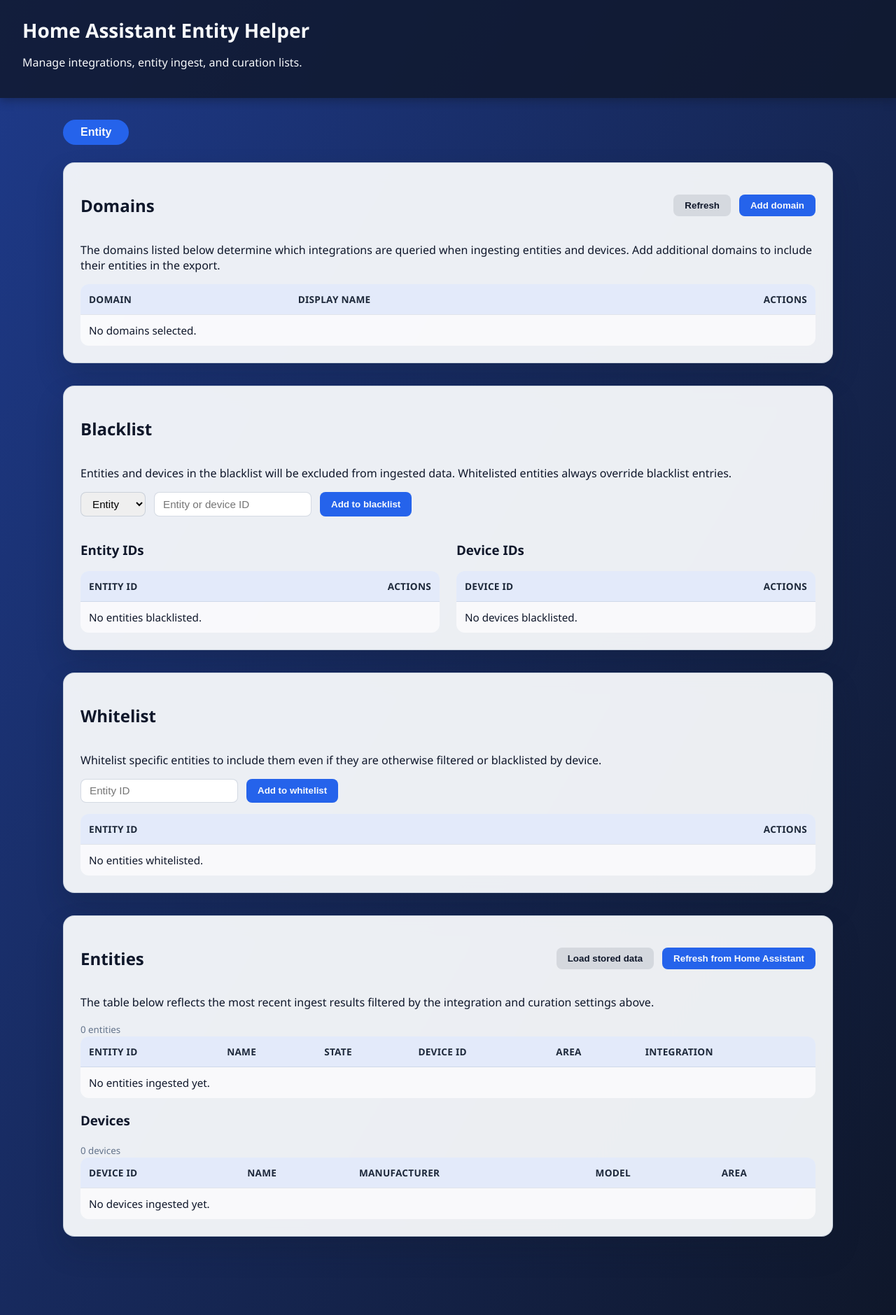
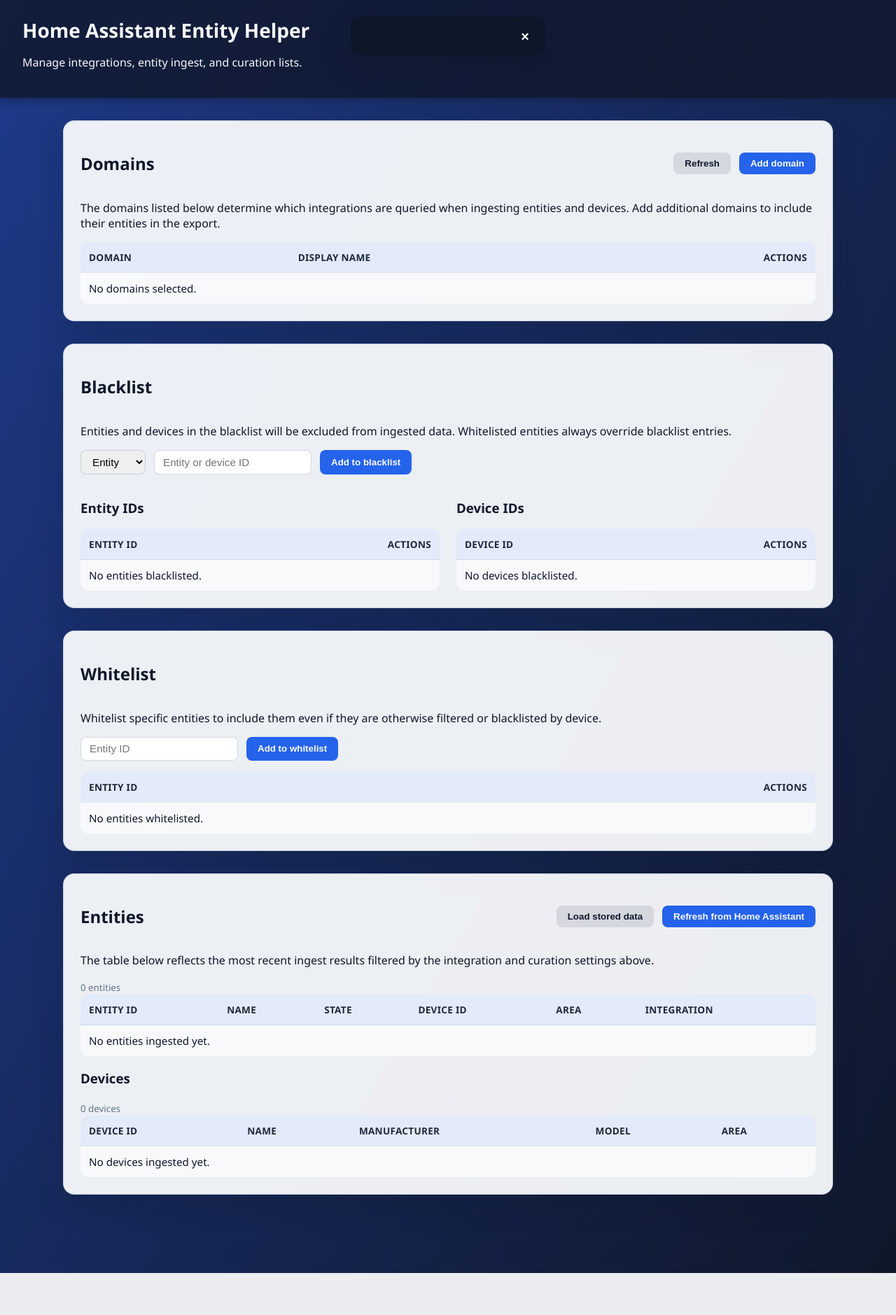
Before and after one commit to hummel22/hass, a FastAPI app: page / in a window 1280 px wide. Shown: the whole page at 70% size. After the commit the page ends 1819 px from the top, so only its background shows below. Run offline with FastAPI, Linux system fonts and the light colour scheme; data that the repository does not hold is empty.

Commit message:
Improve domain UI feedback and toast notifications

```diff
--- a/services/hass_helper/static/app.js
+++ b/services/hass_helper/static/app.js
@@ -1,4 +1,6 @@
-const statusEl = document.getElementById("status");
+const toastEl = document.getElementById("toast");
+const toastMessageEl = toastEl?.querySelector(".toast-message") ?? null;
+const toastCloseEl = toastEl?.querySelector(".toast-close") ?? null;
 let statusTimer;
 
 const state = {
@@ -10,24 +12,69 @@
   devices: [],
 };
 
+function setButtonLoading(button, loadingText = "Working…") {
+  if (!(button instanceof HTMLButtonElement)) return;
+  if (!button.dataset.originalLabel) {
+    button.dataset.originalLabel = button.textContent ?? "";
+  }
+  button.textContent = loadingText;
+  button.disabled = true;
+  button.classList.add("loading");
+}
+
+function clearButtonLoading(button) {
+  if (!(button instanceof HTMLButtonElement)) return;
+  const originalLabel = button.dataset.originalLabel ?? "";
+  button.textContent = originalLabel;
+  button.disabled = false;
+  button.classList.remove("loading");
+  delete button.dataset.originalLabel;
+}
+
+async function withButtonLoading(button, action, loadingText = "Working…") {
+  const target = button instanceof HTMLButtonElement ? button : null;
+  if (target) {
+    setButtonLoading(target, loadingText);
+  }
+  try {
+    return await action();
+  } finally {
+    if (target) {
+      clearButtonLoading(target);
+    }
+  }
+}
+
 function showStatus(message, type = "info", timeout = 5000) {
-  if (!statusEl) return;
+  if (!toastEl || !toastMessageEl) return;
   clearTimeout(statusTimer);
-  statusEl.textContent = message;
-  statusEl.classList.toggle("error", type === "error");
-  statusEl.hidden = false;
+  toastEl.setAttribute("role", type === "error" ? "alert" : "status");
+  toastEl.setAttribute("aria-live", type === "error" ? "assertive" : "polite");
+  toastMessageEl.textContent = message;
+  toastEl.classList.toggle("toast--error", type === "error");
+  toastEl.classList.toggle("toast--info", type !== "error");
+  toastEl.hidden = false;
+  if (type === "error") {
+    timeout = 0;
+  }
   if (timeout > 0) {
     statusTimer = setTimeout(() => {
-      statusEl.hidden = true;
+      hideStatus();
     }, timeout);
   }
 }
 
 function hideStatus() {
-  if (!statusEl) return;
+  if (!toastEl || !toastMessageEl) return;
   clearTimeout(statusTimer);
-  statusEl.hidden = true;
+  toastEl.hidden = true;
+  toastMessageEl.textContent = "";
+  toastEl.classList.remove("toast--error", "toast--info");
+  toastEl.setAttribute("role", "status");
+  toastEl.setAttribute("aria-live", "polite");
 }
+
+toastCloseEl?.addEventListener("click", () => hideStatus());
 
 async function fetchJson(url, options = {}) {
   const response = await fetch(url, {
@@ -363,10 +410,11 @@
 }
 
 function setupEventHandlers() {
-  document.getElementById("add-domain")?.addEventListener("click", async () => {
+  document.getElementById("add-domain")?.addEventListener("click", async (event) => {
     const modal = document.getElementById("domain-modal");
+    const button = event.currentTarget instanceof HTMLButtonElement ? event.currentTarget : null;
     try {
-      await fetchAvailableDomains();
+      await withButtonLoading(button, () => fetchAvailableDomains(), "Loading…");
       if (modal) {
         modal.classList.add("active");
         modal.setAttribute("aria-hidden", "false");
@@ -384,16 +432,17 @@
     }
   });
 
-  document.getElementById("confirm-domain")?.addEventListener("click", async () => {
+  document.getElementById("confirm-domain")?.addEventListener("click", async (event) => {
     const select = document.getElementById("domain-select");
     if (!(select instanceof HTMLSelectElement)) return;
+    const button = event.currentTarget instanceof HTMLButtonElement ? event.currentTarget : null;
     const domain = select.value;
     if (!domain) {
       showStatus("Select a domain before adding.", "error", 4000);
       return;
     }
     try {
-      await addDomain(domain);
+      await withButtonLoading(button, () => addDomain(domain), "Adding…");
       const modal = document.getElementById("domain-modal");
       if (modal) {
         modal.classList.remove("active");
@@ -404,9 +453,12 @@
     }
   });
 
-  document.getElementById("refresh-domains")?.addEventListener("click", async () => {
-    await loadSelectedDomains();
-    showStatus("Domains refreshed.");
+  document.getElementById("refresh-domains")?.addEventListener("click", async (event) => {
+    const button = event.currentTarget instanceof HTMLButtonElement ? event.currentTarget : null;
+    await withButtonLoading(button, async () => {
+      await loadSelectedDomains();
+      showStatus("Domains refreshed.");
+    }, "Refreshing…");
   });
 
   document.querySelector("#domains-table tbody")?.addEventListener("click", (event) => {
@@ -414,12 +466,12 @@
     if (target instanceof HTMLButtonElement && target.dataset.action === "remove-domain") {
       const domain = target.dataset.id;
       if (domain) {
-        removeDomain(domain);
+        void withButtonLoading(target, () => removeDomain(domain), "Removing…");
       }
     }
   });
 
-  document.getElementById("blacklist-form")?.addEventListener("submit", (event) => {
+  document.getElementById("blacklist-form")?.addEventListener("submit", async (event) => {
     event.preventDefault();
     const form = event.target;
     if (!(form instanceof HTMLFormElement)) return;
@@ -430,10 +482,14 @@
       showStatus("Provide both target type and ID.", "error", 4000);
       return;
     }
-    addBlacklistEntry(type.toString(), id).then(() => form.reset());
+    const submitButton = form.querySelector("button[type='submit']");
+    await withButtonLoading(submitButton, async () => {
+      await addBlacklistEntry(type.toString(), id);
+      form.reset();
+    }, "Saving…");
   });
 
-  document.getElementById("whitelist-form")?.addEventListener("submit", (event) => {
+  document.getElementById("whitelist-form")?.addEventListener("submit", async (event) => {
     event.preventDefault();
     const form = event.target;
     if (!(form instanceof HTMLFormElement)) return;
@@ -443,7 +499,11 @@
       showStatus("Provide an entity ID.", "error", 4000);
       return;
     }
-    addWhitelistEntry(id).then(() => form.reset());
+    const submitButton = form.querySelector("button[type='submit']");
+    await withButtonLoading(submitButton, async () => {
+      await addWhitelistEntry(id);
+      form.reset();
+    }, "Saving…");
   });
 
   document.querySelector("#blacklist-entities tbody")?.addEventListener("click", (event) => {
@@ -451,7 +511,7 @@
     if (target instanceof HTMLButtonElement && target.dataset.action === "remove-blacklist") {
       const id = target.dataset.id;
       if (id) {
-        removeBlacklistEntry("entity", id);
+        void withButtonLoading(target, () => removeBlacklistEntry("entity", id), "Removing…");
       }
     }
   });
@@ -461,7 +521,7 @@
     if (target instanceof HTMLButtonElement && target.dataset.action === "remove-blacklist") {
       const id = target.dataset.id;
       if (id) {
-        removeBlacklistEntry("device", id);
+        void withButtonLoading(target, () => removeBlacklistEntry("device", id), "Removing…");
       }
     }
   });
@@ -471,13 +531,19 @@
     if (target instanceof HTMLButtonElement && target.dataset.action === "remove-whitelist") {
       const id = target.dataset.id;
       if (id) {
-        removeWhitelistEntry(id);
+        void withButtonLoading(target, () => removeWhitelistEntry(id), "Removing…");
       }
     }
   });
 
-  document.getElementById("load-entities")?.addEventListener("click", () => loadEntities(true));
-  document.getElementById("ingest-entities")?.addEventListener("click", () => ingestEntities());
+  document.getElementById("load-entities")?.addEventListener("click", (event) => {
+    const button = event.currentTarget instanceof HTMLButtonElement ? event.currentTarget : null;
+    void withButtonLoading(button, () => loadEntities(true), "Loading…");
+  });
+  document.getElementById("ingest-entities")?.addEventListener("click", (event) => {
+    const button = event.currentTarget instanceof HTMLButtonElement ? event.currentTarget : null;
+    void withButtonLoading(button, () => ingestEntities(), "Refreshing…");
+  });
 }
 
 async function init() {
--- a/services/hass_helper/static/index.html
+++ b/services/hass_helper/static/index.html
@@ -12,11 +12,20 @@
       <p class="subtitle">Manage integrations, entity ingest, and curation lists.</p>
     </header>
     <main>
-      <div id="status" class="status-bar" hidden></div>
-      <nav class="tabs">
-        <button class="tab-button active" data-target="entity-tab">Entity</button>
-      </nav>
-      <section id="entity-tab" class="tab-content active">
+      <div
+        id="toast"
+        class="toast"
+        role="status"
+        aria-live="polite"
+        aria-atomic="true"
+        hidden
+      >
+        <span class="toast-message"></span>
+        <button type="button" class="toast-close" aria-label="Dismiss notification">
+          &times;
+        </button>
+      </div>
+      <section id="entity-tab">
         <article class="panel">
           <div class="panel-header">
             <h2>Domains</h2>
--- a/services/hass_helper/static/styles.css
+++ b/services/hass_helper/static/styles.css
@@ -36,38 +36,6 @@
   margin: 2rem auto;
   padding: 0 2rem 3rem;
   max-width: 1100px;
-}
-
-.tabs {
-  display: flex;
-  gap: 1rem;
-  margin-bottom: 1.5rem;
-}
-
-.tab-button {
-  background: rgba(255, 255, 255, 0.15);
-  border: 1px solid transparent;
-  border-radius: 999px;
-  color: #f8fafc;
-  padding: 0.5rem 1.5rem;
-  font-size: 1rem;
-  cursor: pointer;
-  transition: background 0.2s ease, color 0.2s ease, transform 0.2s ease;
-}
-
-.tab-button.active,
-.tab-button:hover {
-  background: var(--accent);
-  color: #f8fafc;
-  transform: translateY(-1px);
-}
-
-.tab-content {
-  display: none;
-}
-
-.tab-content.active {
-  display: block;
 }
 
 .panel {
@@ -123,11 +91,39 @@
   box-shadow: 0 10px 20px rgba(15, 23, 42, 0.15);
 }
 
+button:focus-visible {
+  outline: 3px solid rgba(37, 99, 235, 0.8);
+  outline-offset: 2px;
+}
+
+button:active:not(:disabled) {
+  transform: translateY(1px);
+}
+
 button:disabled {
   opacity: 0.5;
   cursor: not-allowed;
   transform: none;
   box-shadow: none;
+}
+
+button.loading {
+  position: relative;
+  padding-right: 2.5rem;
+}
+
+button.loading::after {
+  content: "";
+  position: absolute;
+  top: 50%;
+  right: 0.75rem;
+  width: 1rem;
+  height: 1rem;
+  border-radius: 999px;
+  border: 2px solid currentColor;
+  border-top-color: transparent;
+  animation: spin 0.8s linear infinite;
+  transform: translateY(-50%);
 }
 
 table {
@@ -196,17 +192,69 @@
   color: #64748b;
 }
 
-.status-bar {
-  margin-bottom: 1rem;
-  padding: 0.75rem 1rem;
-  border-radius: 10px;
-  background: rgba(37, 99, 235, 0.15);
-  color: #1e293b;
+.toast {
+  position: fixed;
+  top: 1.5rem;
+  left: 50%;
+  transform: translateX(-50%);
+  display: flex;
+  align-items: center;
+  gap: 0.75rem;
+  padding: 0.85rem 1.2rem;
+  border-radius: 14px;
+  background: rgba(15, 23, 42, 0.9);
+  color: #f8fafc;
+  box-shadow: 0 16px 40px rgba(15, 23, 42, 0.35);
+  z-index: 1200;
+  min-width: 240px;
+  max-width: min(90vw, 480px);
+  line-height: 1.4;
+  animation: toast-in 0.25s ease-out;
 }
 
-.status-bar.error {
-  background: rgba(185, 28, 28, 0.2);
-  color: #7f1d1d;
+.toast.toast--info {
+  background: rgba(37, 99, 235, 0.92);
+}
+
+.toast.toast--error {
+  background: rgba(185, 28, 28, 0.92);
+}
+
+.toast .toast-message {
+  flex: 1;
+}
+
+.toast .toast-close {
+  border: none;
+  background: transparent;
+  color: inherit;
+  font-size: 1.25rem;
+  line-height: 1;
+  cursor: pointer;
+  padding: 0.25rem;
+  border-radius: 50%;
+  transition: background 0.2s ease;
+}
+
+.toast .toast-close:hover {
+  background: rgba(255, 255, 255, 0.15);
+}
+
+@keyframes spin {
+  to {
+    transform: translateY(-50%) rotate(360deg);
+  }
+}
+
+@keyframes toast-in {
+  from {
+    opacity: 0;
+    transform: translate(-50%, -20px);
+  }
+  to {
+    opacity: 1;
+    transform: translate(-50%, 0);
+  }
 }
 
 .modal {
```
